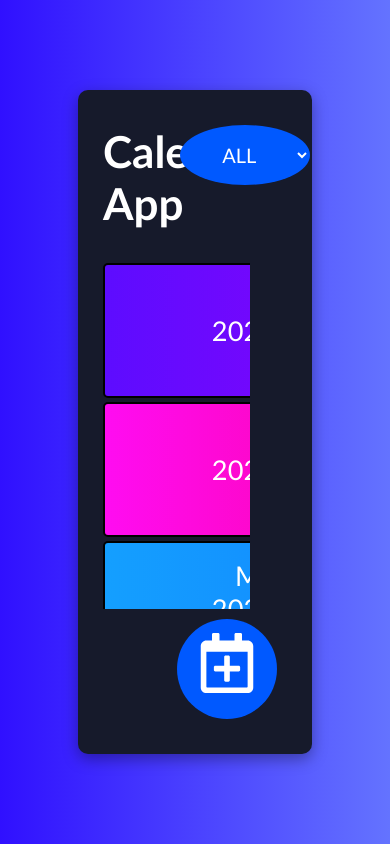
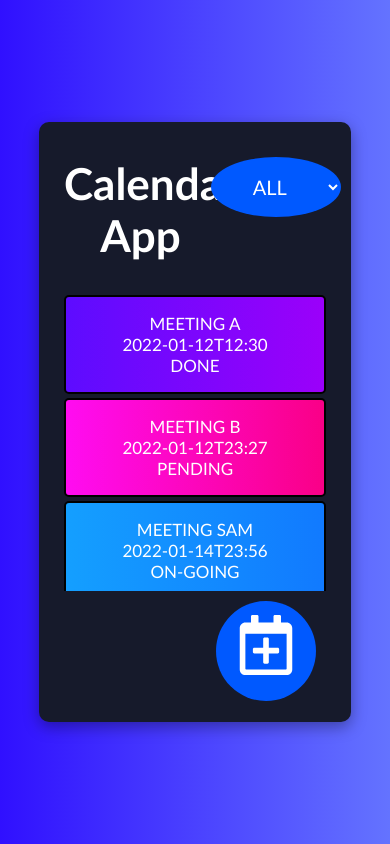
Before and after one commit to samgerrick01/calendar-app-v3, a React (Create React App) app: page / in a window 390 px wide. Built offline with nearby package versions, Linux system fonts and the light colour scheme; data requests are answered from the project's data file.

Commit message:
Finalize the design for mobile responsive

```diff
--- a/db.json
+++ b/db.json
@@ -17,6 +17,12 @@
       "meetingTitle": "MEETING SAM",
       "meetingDate": "2022-01-14T23:56",
       "meetingStatus": "ON-GOING"
+    },
+    {
+      "id": "yhrvHMt4daLL2jPwcbXn9",
+      "meetingTitle": "MEETING SAM",
+      "meetingDate": "2022-01-15T01:06",
+      "meetingStatus": "PENDING"
     }
   ]
 }
--- a/src/components/style/Page.css
+++ b/src/components/style/Page.css
@@ -20,13 +20,6 @@
   align-items: center;
 }
 
-@media only screen and (max-width: 768px) {
-  /* For mobile phones: */
-  [class*="pageBG"] {
-    width: 100%;
-  }
-}
-
 .pageContainer {
   border-radius: 12px;
   box-shadow: rgba(0, 0, 0, 0.35) 0px 5px 15px;
@@ -41,24 +34,11 @@
   margin: 128px auto;
   border-radius: 10px;
 }
-@media only screen and (max-width: 768px) {
-  /* For mobile phones: */
-  [class*="pageContainer"] {
-    width: 60%;
-  }
-}
 
 .pageContainer .title {
   display: grid;
   grid-template-columns: 70% 30%;
   margin-top: 10px;
-}
-
-@media only screen and (max-width: 768px) {
-  /* For mobile phones: */
-  [class*="title"] {
-    width: 60%;
-  }
 }
 
 .pageContainer .title h1 {
@@ -185,12 +165,6 @@
   /* border: 2px solid black; */
 }
 
-@media only screen and (max-width: 768px) {
-  /* For mobile phones: */
-  [class*="ul-list"] {
-    width: 80%;
-  }
-}
 .ul-list li {
   border: 2px solid black;
   width: 450px;
@@ -304,3 +278,38 @@
   box-shadow: 0 0px 32px rgb(255, 0, 0);
   transition: 0.3s all ease-in-out;
 }
+
+@media (max-width: 768px) {
+  .pageContainer {
+    font-size: 10px;
+    max-width: 80%;
+    max-height: 50%;
+  }
+  .pageContainer .title {
+    max-width: 80%;
+    max-height: 50%;
+  }
+
+  .ul-list {
+    max-width: 100%;
+    max-height: 300px;
+  }
+  .ul-list li {
+    max-width: 100%;
+  }
+
+  .pageContainer .body-create {
+    width: 100%;
+  }
+
+  .pageContainer .body-create input {
+    width: 65%;
+  }
+  .pageContainer .body-create select {
+    width: 62%;
+  }
+
+  .pageContainer .title-update h1 {
+    font-size: 35px;
+  }
+}
```
